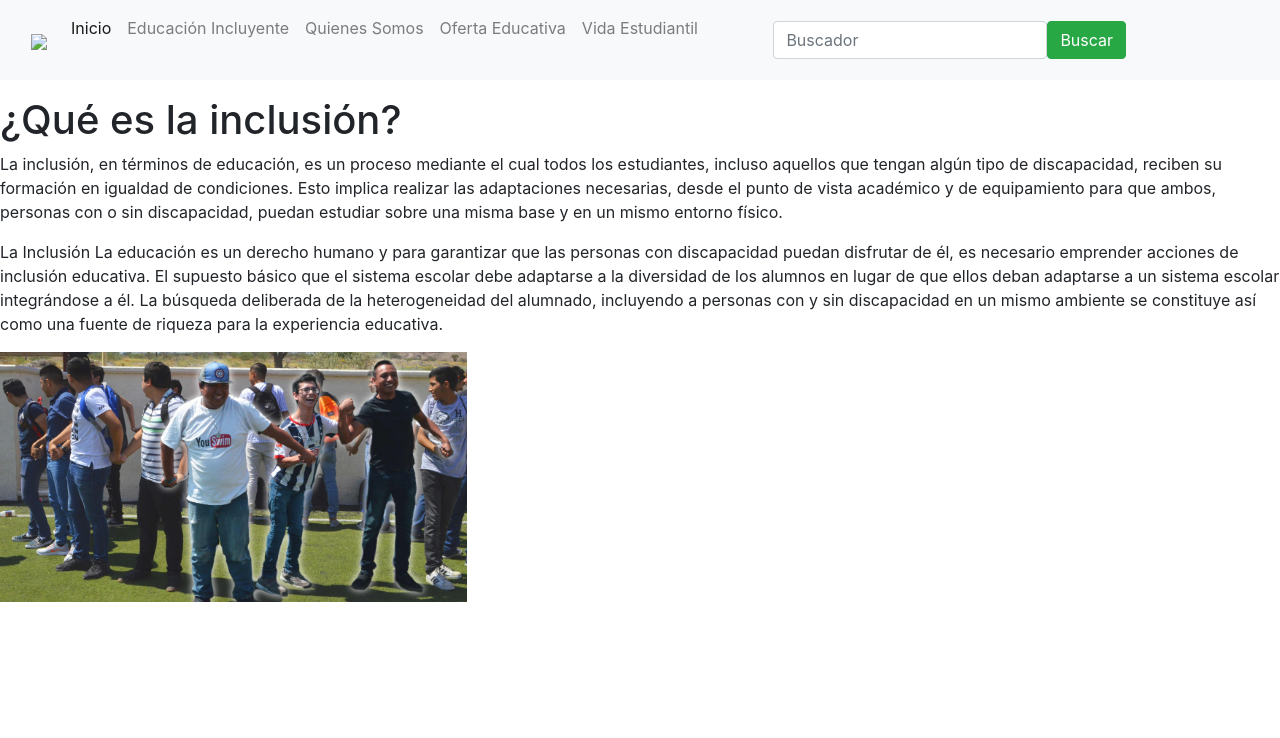
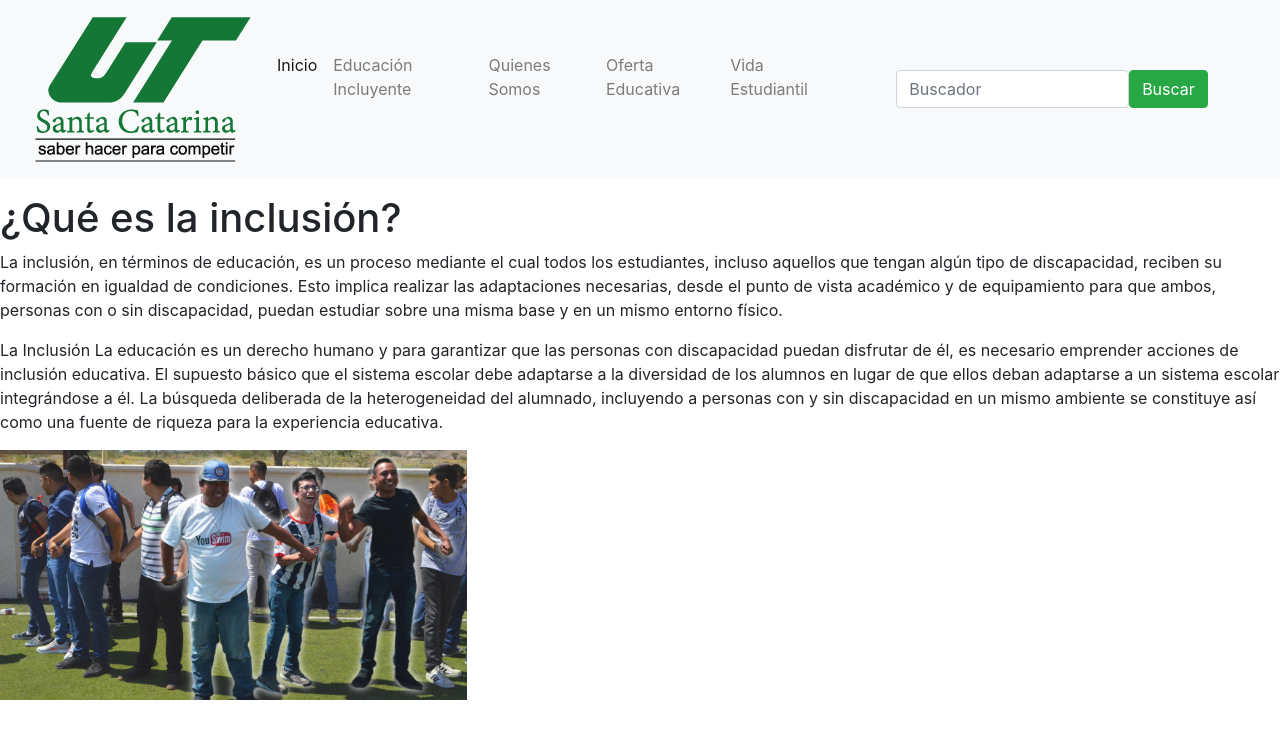
Before and after one commit to Oyervides14509/Act-3-Ejercicio-Git, a plain HTML site: page EducacionIncluyente.html in a window 1280 px wide. Drawn offline with nearby package versions, Linux system fonts and the light colour scheme.

Commit message:
Update EducacionIncluyente.html

```diff
--- a/EducacionIncluyente.html
+++ b/EducacionIncluyente.html
@@ -16,7 +16,7 @@
 
     <a class="navbar-brand" href="#">
 
-    <img id="logo" src="utsc.jpg">
+    <img id="logo" src="utsc.png">
 
     </a>
 
```
